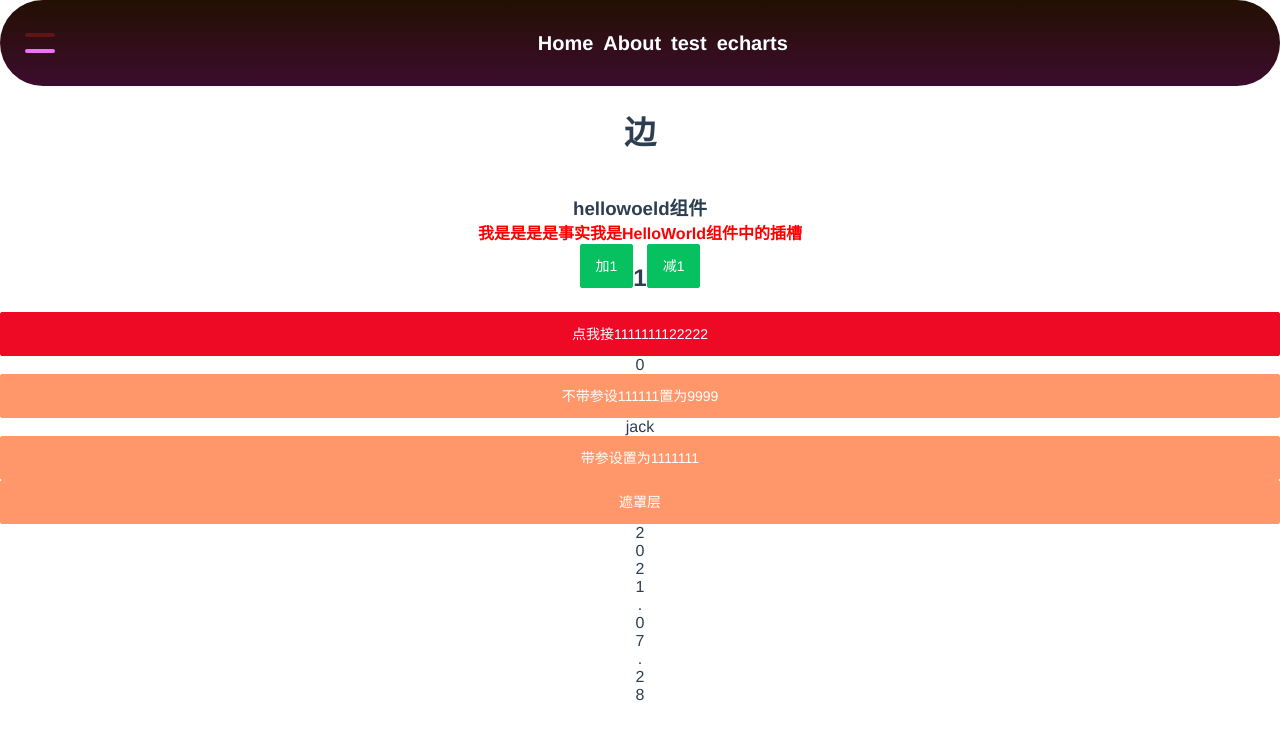
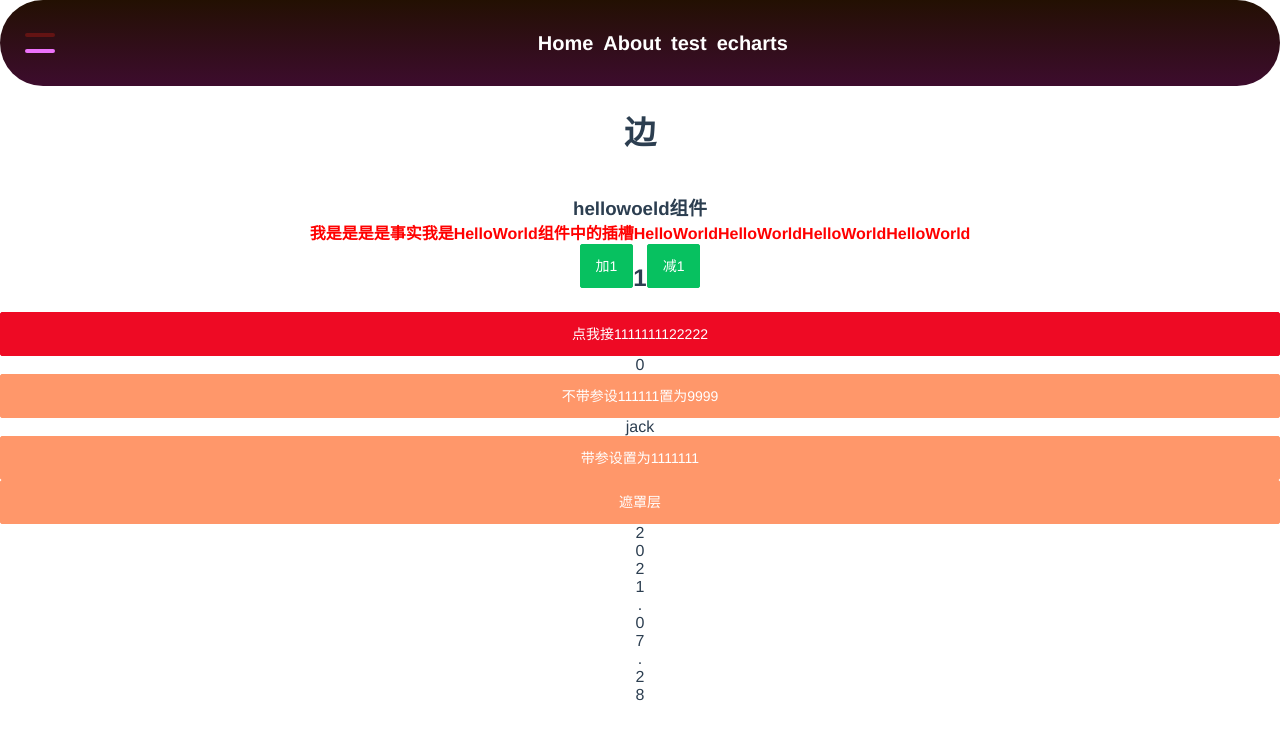
Before and after one commit to github-bian/vueDemo, a Vue app: page / in a window 1280 px wide. Shown: the top 740 px of the page. Built offline with nearby package versions, Linux system fonts and the light colour scheme.

Commit message:
fix  <div >我是是是是事实我是HelloWorld组件中的插槽HelloWorldHelloWorldHelloWorldHelloWorld</div>

```diff
--- a/src/views/Home.vue
+++ b/src/views/Home.vue
@@ -2,7 +2,7 @@
 
   <div class="home">
     <HelloWorld :num="num" @addMethod="addfun" @reduceMethod="reducefun" ref="hellomsg" msg="边">
-      <div >我是是是是事实我是HelloWorld组件中的插槽</div>
+      <div >我是是是是事实我是HelloWorld组件中的插槽HelloWorldHelloWorldHelloWorldHelloWorld</div>
    </HelloWorld>
     <van-button type="danger" class="button" @click="run">点我接1111111122222</van-button>
     <div>{{ age }}</div>
```
